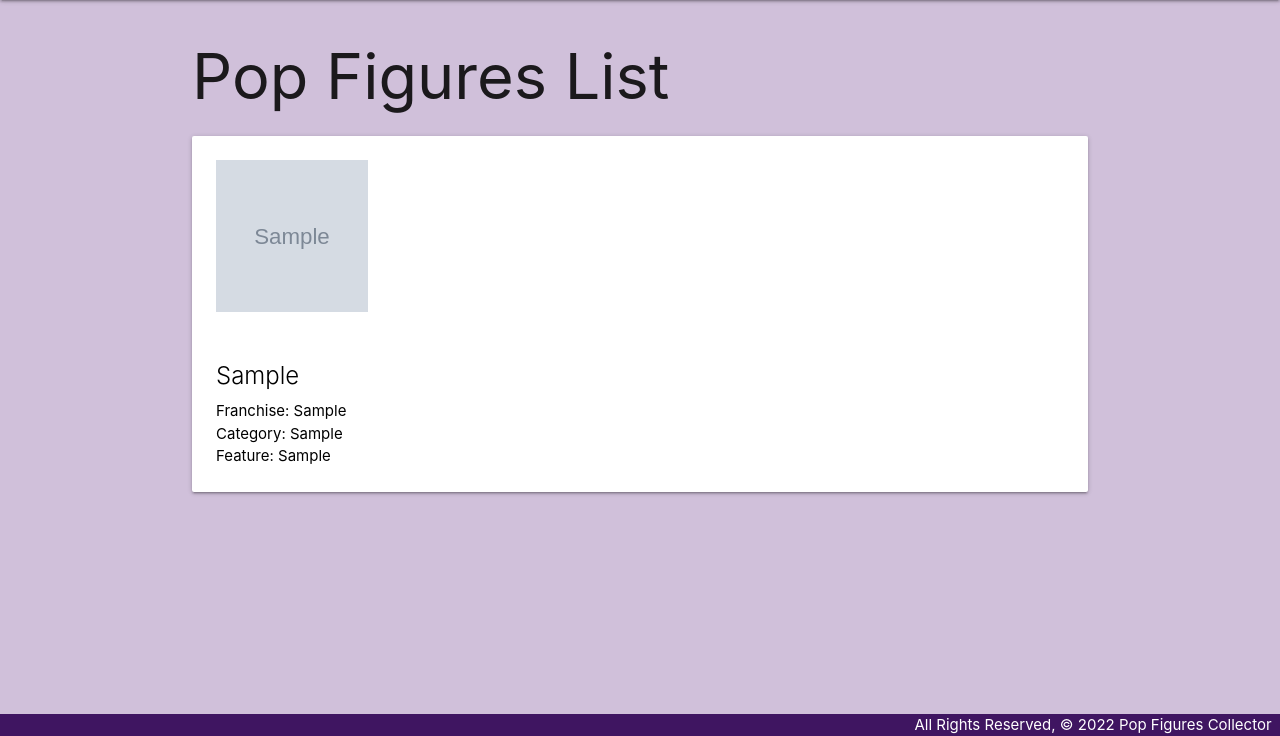
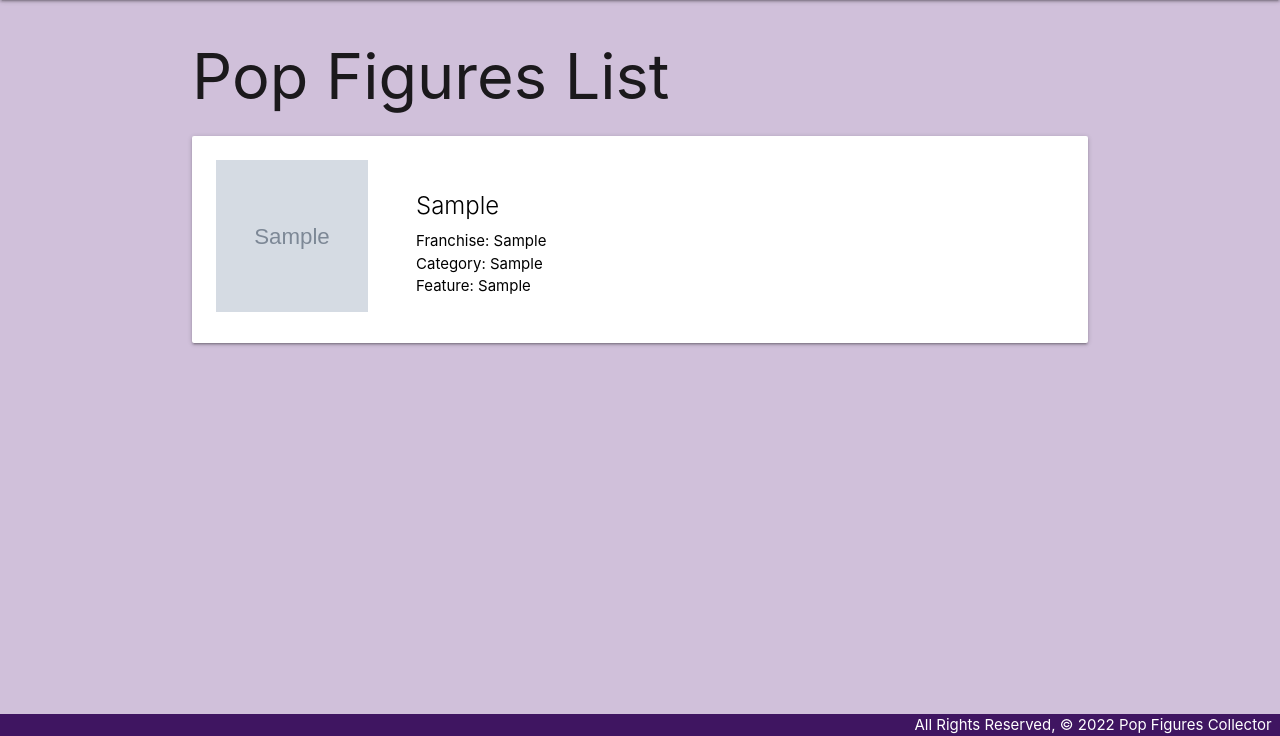
Before and after one commit to layla-baqer/pop-figure-collector, a Django app: page /popfigures/ in a window 1280 px wide. Shown: the part 64-800 px from the top of the page. Run offline with Django 4.2, Linux system fonts and the light colour scheme; tables that the repository leaves empty hold one stand-in row (values such as "Sample post"); grey boxes marked "Sample" are stand-in pictures.

Commit message:
Images aligned

```diff
--- a/main_app/static/css/style.css
+++ b/main_app/static/css/style.css
@@ -21,6 +21,11 @@ nav .nav-wrapper {
 
 .card {
   background-color: white;
+  /* height: 200px; */
+}
+.card .card-content {
+  position: absolute;
+  top: 30px;
 }
 
 a {
@@ -33,9 +38,6 @@ a {
   padding: 24px;
 }
 
-/* .card a > div {
+.card-align div {
   display: inline-block;
 }
-.card-content {
-
-} */
--- a/main_app/templates/popfigures/detail.html
+++ b/main_app/templates/popfigures/detail.html
@@ -6,6 +6,8 @@
 <div class="row">
   <div class="col s6">
     <div class="card">
+
+      <div class="card-align">
 
         <div class="card-image">
           <img src={{ figure.image }} />
@@ -21,6 +23,8 @@
               <p>Feature: {{ figure.feature }}</p>
             {% endif %}
         </div>
+      </div>
+
       <div class="card-action">
         <a href="/popfigures/{{ figure.id }}/update">Edit</a>
         <a href="/popfigures/{{ figure.id }}/delete">Delete</a>
--- a/main_app/templates/popfigures/index.html
+++ b/main_app/templates/popfigures/index.html
@@ -8,6 +8,7 @@
   <div class="card">
 
     <a href="/popfigures/{{ figure.id }}">
+      <div class="card-align">
 
         <div class="card-image">
           <img src="{{ figure.image }}" />
@@ -23,6 +24,8 @@
           {% endif %}
         </div>
 
+      </div>
+
     </a>
 
   </div>
```
Lines whose indentation alone changed are shown as unchanged.
